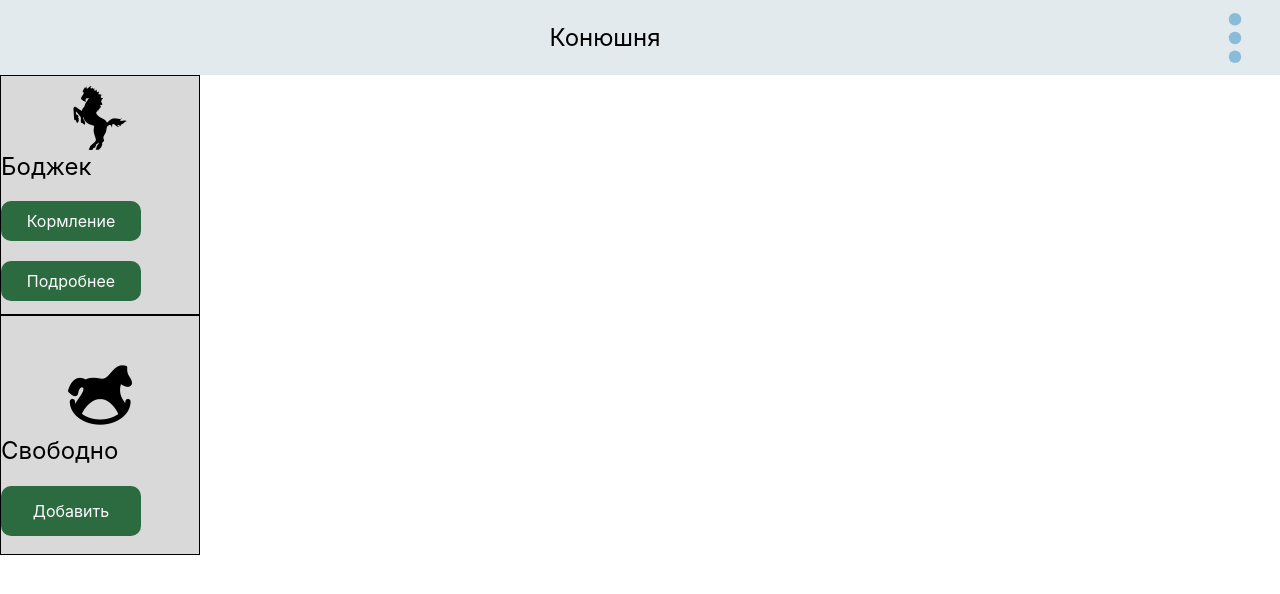
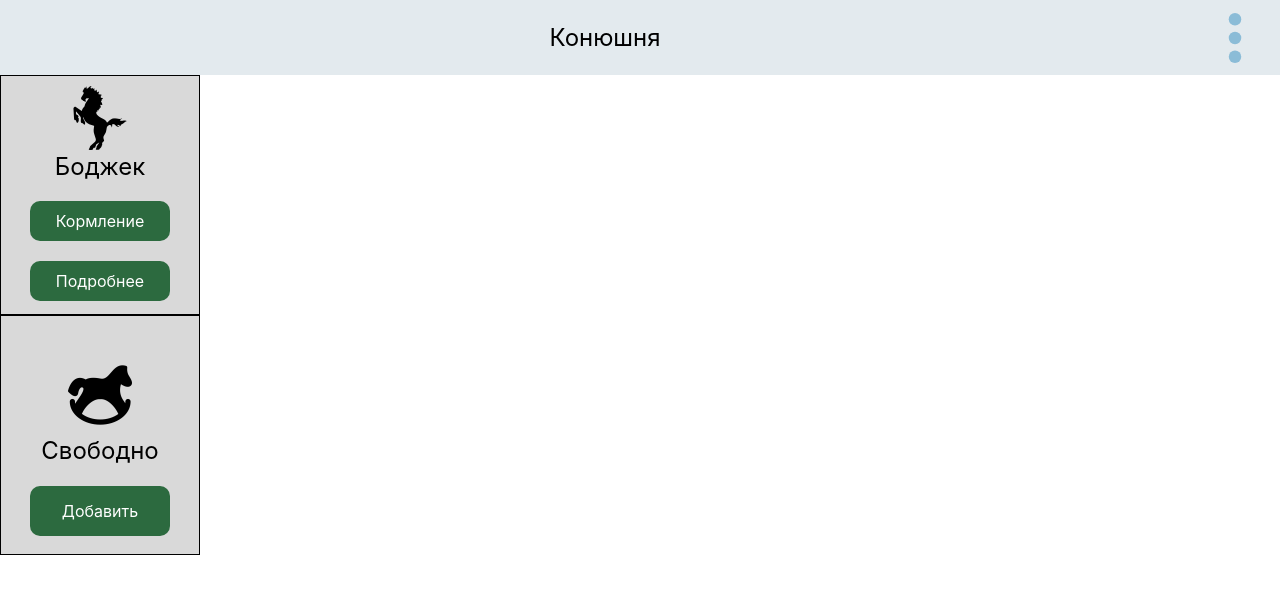
Before and after one commit to Atemy/stable-horse, a React (Create React App) app: page / in a window 1280 px wide. Shown: the top 594 px of the page. Built offline with nearby package versions, Linux system fonts and the light colour scheme.

Commit message:
Отцентровала кнопки

```diff
--- a/src/Components/Card/Card.jsx
+++ b/src/Components/Card/Card.jsx
@@ -6,16 +6,16 @@ export const Card = ({ HorseName }) => (
         {HorseName ? (
             <>
                 <img className='mx-auto mt-[10px] mb-[2px]' src={horse_candle} alt='active_horse' />
-                <p className='font-display text-[24px] leading-[29px] mb-[20px]'>{HorseName}</p>
-                <Button className='mb-[20px]'  title={'Кормление'}/>
+                <p className='text-center font-display text-[24px] leading-[29px] mb-[20px]'>{HorseName}</p>
+                <Button className='block mx-auto mb-[20px]'  title={'Кормление'}/>
                 {/* to do ждем исправления макетов*/}
-                <Button title={'Подробнее'}/>
+                <Button className='block mx-auto' title={'Подробнее'}/>
             </>
         ) : (
             <>
                 <img className='mx-auto mt-[47px] mb-[9px]' src={rocking_horse} alt='inactive_horse' />
-                <p className='font-display mx-auto  text-[24px] leading-[29px] mb-[21px]'>Cвободно</p>
-                <Button className='h-[50px] mx-auto '  title={'Добавить'}/>
+                <p className='text-center font-display  text-[24px] leading-[29px] mb-[21px]'>Cвободно</p>
+                <Button className='block mx-auto h-[50px] '  title={'Добавить'}/>
             </>
         )
         }
```
